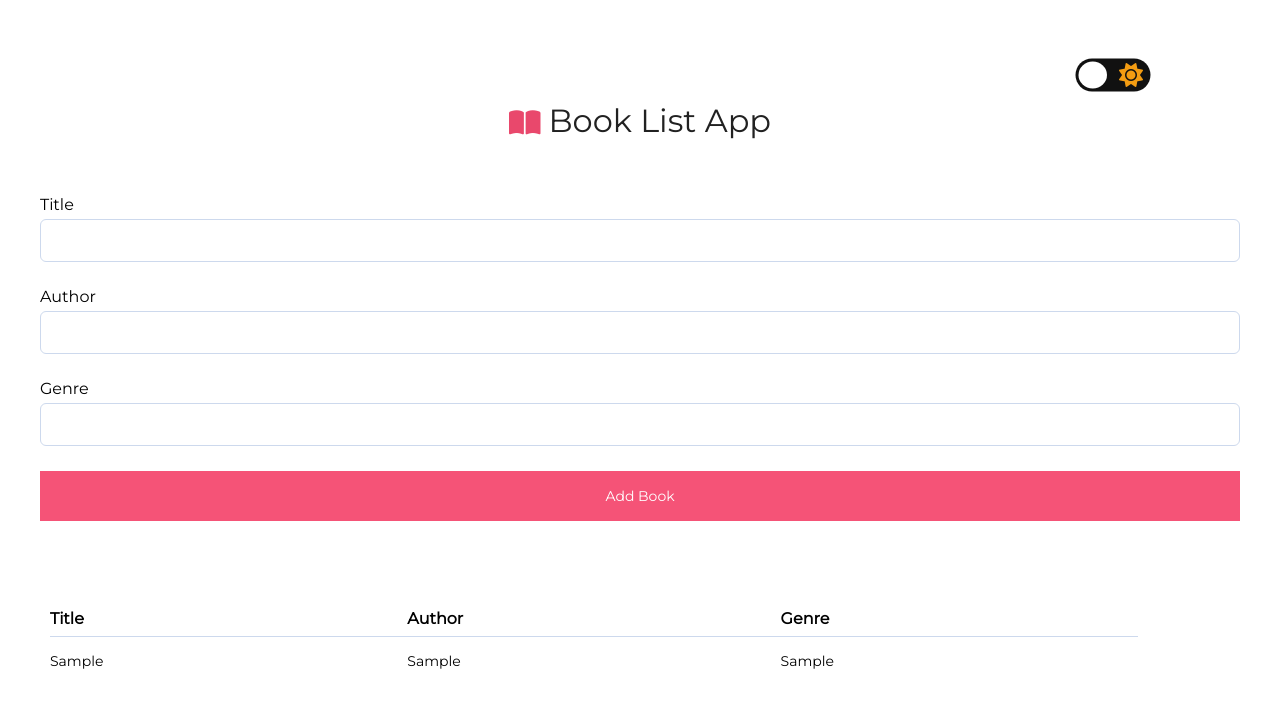
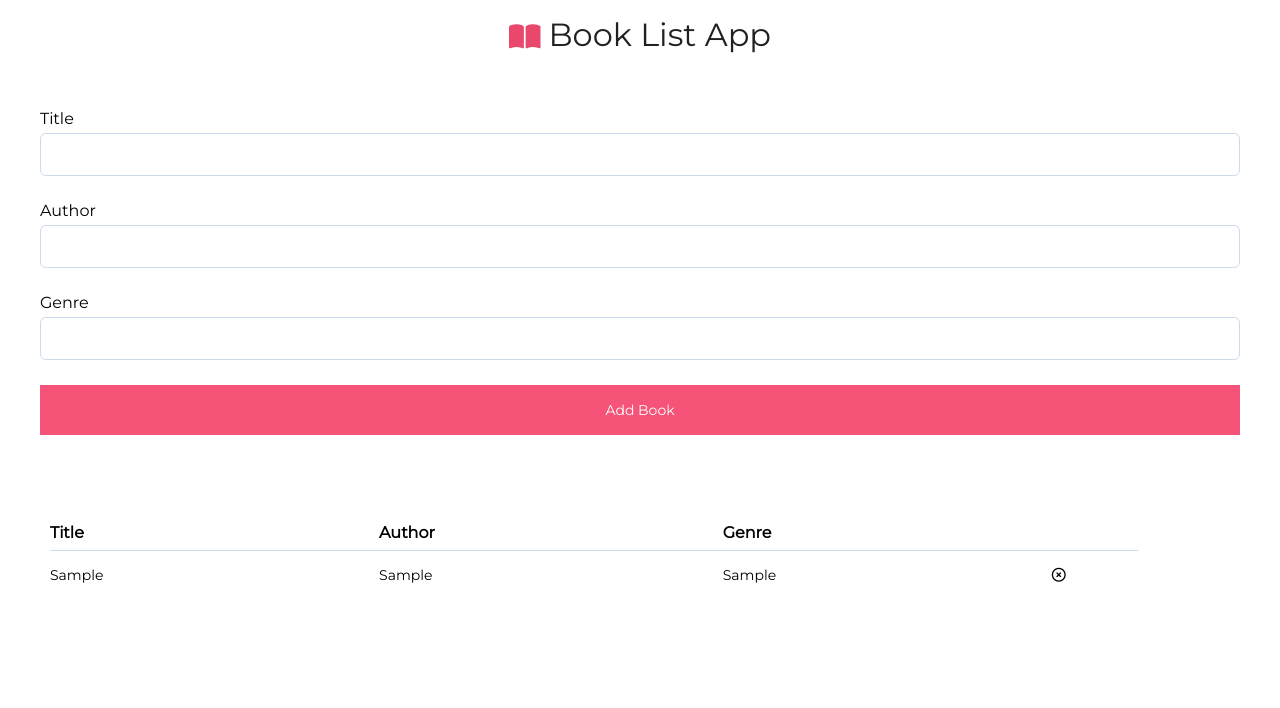
Before and after one commit to devsfer1/bookListApp, a plain HTML site: page index.html in a window 1280 px wide. Both pictures are taken after typing "Sample", "Sample", "Sample" into the empty fields and a click on the button "Add Book". Drawn offline with Linux system fonts and the light colour scheme.

Commit message:
dark mode for new items added

```diff
--- a/index.html
+++ b/index.html
@@ -13,12 +13,6 @@
     <script src="https://kit.fontawesome.com/6465650075.js" crossorigin="anonymous"></script>
 </head>
 <body>
-  <input type="checkbox" class="checkbox" id="checkbox">
-    <label for="checkbox" class="label">
-      <i class="fas fa-moon"></i>
-      <i class="fas fa-sun"></i>
-      <div class="ball"></div>
-    </label>
   <div class="title-container">
     <i class="fas fa-book-open book-icon"></i>
     <h1 class="title">Book List App</h1>
@@ -38,6 +32,12 @@
     </div>
     <button class="add-btn" id="addBtn">Add Book</button>
   </form>
+  <input type="checkbox" class="checkbox" id="checkbox">
+    <label for="checkbox" class="label">
+      <i class="fas fa-moon"></i>
+      <i class="fas fa-sun"></i>
+      <div class="ball"></div>
+    </label>
   <table class="table" id="table">
     <thead class="thead">
       <tr>
--- a/main.js
+++ b/main.js
@@ -16,10 +16,12 @@ class UI {
 
   static showBooksInTheDom(book) {
     let tr = document.createElement('tr');
+    tr.className = 'trow';
     tr.innerHTML =
    `<td>${book.title}</td>
     <td>${book.author}</td>
-    <td>${book.genre}</td>`
+    <td>${book.genre}</td>
+    <td><i class="far fa-times-circle"></i></td>`
 
     table.appendChild(tr);
   }
@@ -40,9 +42,10 @@ form.addEventListener('submit', (e) => {
   UI.showBooksInTheDom(book);
 });
 
+// remove book
 
 // dark mode
-checkbox.addEventListener('change', () => {
+checkbox.addEventListener('change', (e) => {
   document.body.classList.toggle('dark');
   document.querySelector('.title').classList.toggle('light-text');
 
--- a/style.css
+++ b/style.css
@@ -135,10 +135,10 @@ td {
   justify-content: space-between;
   border-radius: 50px;
   padding: 5px;
-  position: relative;
+  position: absolute;
   transform: scale(1.5);
   margin-left: 85%;
-  margin-top: 5%;
+  margin-top: -70%;
   cursor: pointer;
 }
 
@@ -165,6 +165,14 @@ td {
   transform: translateX(24px);
 }
 
+.checkbox:checked ~ .table .trow {
+  background-color: #0D1117;
+}
+
+.checkbox:checked ~ .table .trow td {
+  color: #ACB4BA;
+}
+
 .dark {
   background-color: #0D1117;
 }
```
